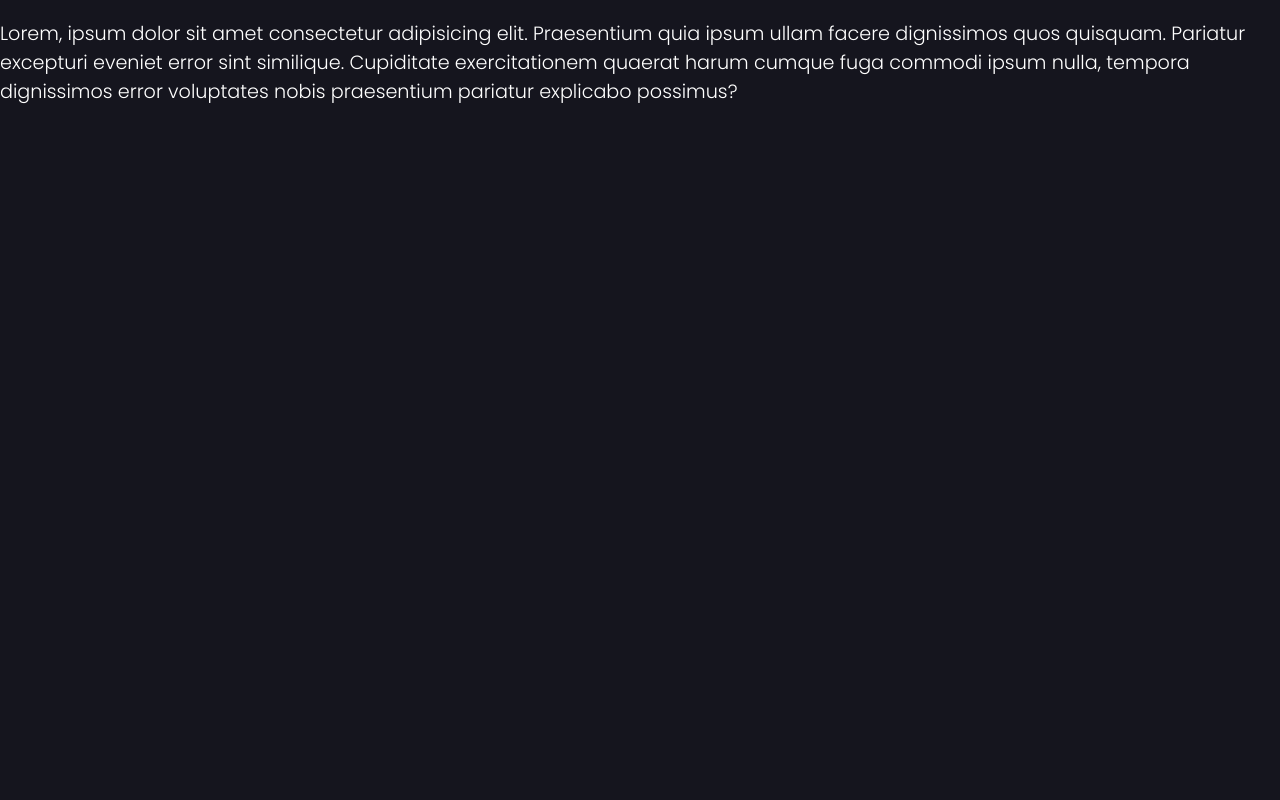
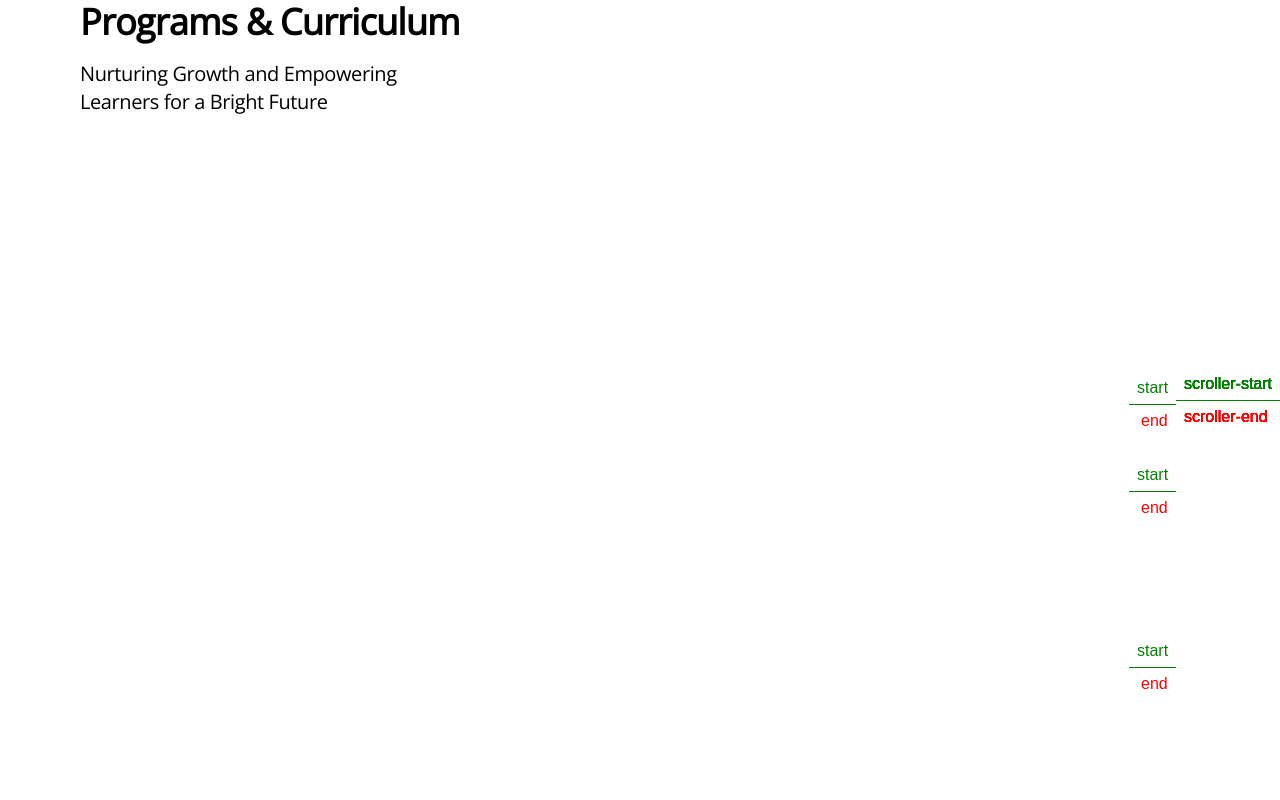
Before and after one commit to mofopeadegoke/scrollbar-gsap-animations, a React (Create React App) app in the folder react-app/: page / in a window 1280 px wide. Shown: the top 800 px of the page. Built offline with nearby package versions, Linux system fonts and the light colour scheme.

Commit message:
Better changes

```diff
--- a/react-app/src/App.css
+++ b/react-app/src/App.css
@@ -1,52 +1,202 @@
-@import url('https://fonts.googleapis.com/css2?family=Poppins:wght@300&display=swap');
+@import url("https://fonts.googleapis.com/css2?family=Montserrat:wght@700&display=swap");
 
-body {
+@import url("https://fonts.googleapis.com/css2?family=Open+Sans:wght@400&display=swap");
+
+* {
   margin: 0;
-  background: #15151e;
-  overflow-x: hidden;
-  font-family: 'Poppins', sans-serif;
+  padding: 0;
+  line-height: 1.5;
+  box-sizing: border-box;
+  font-family: "Open Sans", sans-serif;
 }
 
-p {
-  color: #fff;
-  font-size: 1.2rem;
+:root {
+  --primary-blue: #082567;
+  --textColor-primary: #082567;
+  --secondary-pink: #ffb6c1;
+}
+/* Carousel */
+.wrapper {
+  display: flex;
+  max-width: 1200px;
+  position: relative;
+
+  margin-bottom: 4rem;
 }
 
-.races {
-  width: fit-content;
-  display: flex;
-  flex-wrap: nowrap;
+.testimonialsWrapper .wrapper {
+  max-width: 41rem;
 }
 
-.races img {
-  font-family: 'Staatliches', cursive;
-  width: 40rem;
-  flex-shrink: 0;
-  padding-right: 0.3em;
-  padding-left: 0.3em;
-  margin: 0;
+.programsWrapper,
+.newsWrapper,
+.facilitiesWrapper {
+  width: 100%;
+  max-width: 90vw;
+  margin: auto;
 }
 
-.races h2:last-of-type {
-  background: #e1e1ff;
+.programsWrapper .heading,
+.newsWrapper .heading {
+  max-width: 1200px;
+  padding-inline: 1rem;
+  margin-bottom: 1rem;
 }
 
-.lightBG {
-  background: #313143;
+.programsWrapper .heading,
+.newsWrapper .heading {
+  max-width: 1048px;
 }
 
-.space-20vh {
-  height: 20vh;
+.programsWrapper .heading h2,
+.newsWrapper .heading h2 {
+  font-size: 36px;
+  font-style: normal;
+  font-weight: 700;
+  line-height: 44px;
+  letter-spacing: -0.72px;
+  margin-bottom: 1rem;
 }
 
-.space-30vh {
-  height: 30vh;
+.programsWrapper .heading p,
+.newsWrapper .heading p {
+  font-family: Open Sans;
+  font-size: 20px;
+  font-style: normal;
+  font-weight: 400;
+  line-height: 28px;
+  width: 20rem;
+  letter-spacing: -0.4px;
+  margin-bottom: 3rem;
 }
 
-.space-50vh {
-  height: 50vh;
+.wrapper i {
+  top: -10%;
+  height: 48px;
+  width: 48px;
+  color: var(--primary-blue);
+  cursor: pointer;
+  font-size: 1.15rem;
+  position: absolute;
+  text-align: center;
+  line-height: 48px;
+  background: #fff;
+  border: 1px solid var(--primary-blue);
+  border-radius: 50%;
+  transform: translateY(-50%);
+  transition: all 0.1s linear;
+  box-shadow: 0.1px 0.1px 20px 0.1px var(--primary-blue);
+  display: none !important;
 }
 
-.space-100vh {
-  height: 100vh;
+.wrapper i:active {
+  transform: translateY(-50%) scale(0.9);
 }
+
+.wrapper i:hover {
+  background: var(--primary-blue);
+  color: #fff;
+}
+
+.wrapper i:first-child {
+  right: 85px;
+  display: none;
+  z-index: 1;
+}
+
+.wrapper i:last-child {
+  right: 30px;
+}
+
+.testimonialsWrapper .wrapper i {
+  top: 50%;
+}
+
+.testimonialsWrapper .wrapper i:first-child {
+  left: -100px;
+}
+
+.testimonialsWrapper .wrapper i:last-child {
+  right: -80px;
+}
+
+.programOverview .wrapper i {
+  top: 40%;
+}
+
+.programOverview .wrapper i:first-child {
+  left: -100px;
+}
+
+.programOverview .wrapper i:last-child {
+  right: -90px;
+}
+
+.wrapper .carousel {
+  overflow: hidden;
+  white-space: nowrap;
+  scroll-behavior: smooth;
+}
+
+.newsWrapper .wrapper .carousel,
+.programsWrapper .wrapper .carousel {
+  display: flex;
+  flex-direction: row;
+  justify-content: space-between;
+  align-self: stretch;
+  align-content: flex-start;
+  height: 30rem;
+}
+
+.testimonialsWrapper .wrapper .carousel {
+  display: block;
+}
+
+.carousel.dragging {
+  cursor: grab;
+  scroll-behavior: auto;
+}
+
+.carousel.dragging img {
+  pointer-events: none;
+}
+
+.carousel .card,
+.carousel .basicCard {
+  display: inline-block;
+  height: 34rem;
+  object-fit: cover;
+  user-select: none;
+  margin-left: 14px;
+  vertical-align: middle;
+  border-radius: 10px;
+}
+
+.newsWrapper .carousel .card,
+.programsWrapper .carousel .card {
+  min-width: 20.6rem;
+}
+
+.testimonialsWrapper .carousel .card {}
+
+.carousel .card img,
+.carousel .basicCard img {
+  border-radius: 10px 10px 0px 0px;
+}
+.carousel img {
+  width: 20rem;
+  aspect-ratio: auto;
+  align-self: center;
+}
+.carousel img {
+  width: 80%;
+  /* Initial size */
+  transition: transform 0.5s ease;
+  transform-origin: center center;
+}
+
+.carousel img.active {
+  transform: scale(1.2);
+  /* Scale up the active image */
+  transition: transform 0.5s ease;
+}
--- a/react-app/src/App.js
+++ b/react-app/src/App.js
@@ -1,6 +1,6 @@
 import React, { useEffect, useRef } from "react";
 import { gsap } from "gsap";
-import ScrollTrigger from "gsap/ScrollTrigger";
+import { ScrollTrigger } from "gsap/ScrollTrigger";
 import carThree from "./assets/car 3.jpg";
 import carFour from "./assets/car 4.jpg";
 import carFive from "./assets/car 5.jpg";
@@ -8,67 +8,61 @@ import "./App.css";
 
 gsap.registerPlugin(ScrollTrigger);
 
-function App() {
-  const racesRef = useRef(null);
+const App = () => {
+  const sliderRef = useRef(null);
 
   useEffect(() => {
-    const races = racesRef.current;
+    const slider = sliderRef.current;
+    const images = slider.querySelectorAll("img");
 
-    function getScrollAmount() {
-      const racesWidth = races.scrollWidth;
-      const windowWidth = window.innerWidth;
-      return -(racesWidth - windowWidth);
-    }
+    images.forEach((image, index) => {
+      ScrollTrigger.create({
+        trigger: image,
+        start: "center center",
+        end: "center center",
+        toggleClass: "active",
+        markers: true, // Remove in production
+      });
 
-    const tween = gsap.to(races, {
-      x: getScrollAmount,
-      duration: () => {
-        return Math.abs(getScrollAmount()) / 100; // Adjust the divisor for desired scroll speed
-      },
-      ease: "none",
-    });
+      gsap.to(image, {
+        scale: 1.2, // Scale up the active image
+        scrollTrigger: {
+          trigger: image,
+          start: "top center",
+          end: "bottom center",
+          scrub: 1,
+          pin: slider,
+        },
+      });
 
-    ScrollTrigger.create({
-      trigger: ".racesWrapper",
-      start: "top 20%",
-      end: () => `+=${getScrollAmount() * -1}`,
-      pin: true,
-      animation: tween,
-      scrub: 1,
-      invalidateOnRefresh: true,
+      gsap.to(image, {
+        xPercent: -100 * index,
+        scrollTrigger: {
+          trigger: slider,
+          start: "top top",
+          end: () => `+=${100 * (images.length - 1)}`,
+          scrub: 1,
+          pin: slider,
+        },
+      });
     });
   }, []);
 
   return (
-    <div>
-      <p>
-        Lorem, ipsum dolor sit amet consectetur adipisicing elit. Praesentium
-        quia ipsum ullam facere dignissimos quos quisquam. Pariatur excepturi
-        eveniet error sint similique. Cupiditate exercitationem quaerat harum
-        cumque fuga commodi ipsum nulla, tempora dignissimos error voluptates
-        nobis praesentium pariatur explicabo possimus?
-      </p>
-      <div className="racesWrapper">
-        <div className="races" ref={racesRef}>
-          <img src={carThree} alt="A ferarri" />
-          <img src={carFour} alt="A fast car" />
-          <img src={carFour} alt="A fast car" />
-          <img src={carThree} alt="A ferarri" />
-          <img src={carFour} alt="A fast car" />
-          <img src={carFour} alt="A fast car" />
+    <article className="programsWrapper" id="programs">
+      <div className="heading">
+        <h2>Programs & Curriculum</h2>
+        <p>Nurturing Growth and Empowering Learners for a Bright Future</p>
+      </div>
+      <article className="wrapper">
+        <div className="carousel" ref={sliderRef}>
+          <img src={carThree} alt="" />
+          <img src={carFour} alt="" />
+          <img src={carFive} alt="" />
         </div>
-      </div>
-      <div className="space-50vh lightBG">
-        <p>
-          Lorem, ipsum dolor sit amet consectetur adipisicing elit. Praesentium
-          quia ipsum ullam facere dignissimos quos quisquam. Pariatur excepturi
-          eveniet error sint similique. Cupiditate exercitationem quaerat harum
-          cumque fuga commodi ipsum nulla, tempora dignissimos error voluptates
-          nobis praesentium pariatur explicabo possimus?
-        </p>
-      </div>
-    </div>
+      </article>
+    </article>
   );
-}
+};
 
 export default App;
```
Also changed, not shown: react-app/src/assets/cheveron-left.png (added), react-app/src/assets/cheveron-right.png (added).
